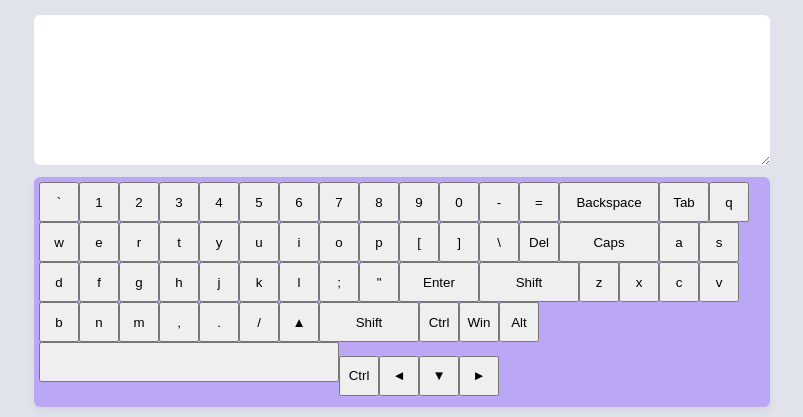
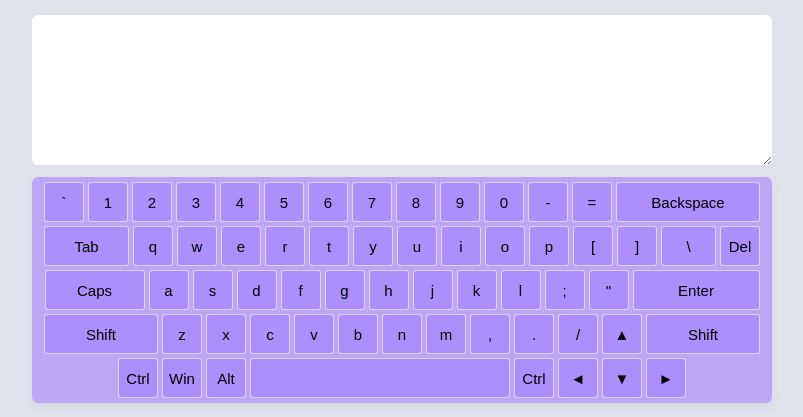
Before and after one commit to MariyaDemy/virtual-keyboard, a website with bundled scripts: page index.html in a window 1280 px wide. Shown: the part 92-509 px from the top of the page, without its empty margins (238-1041 px from the left). Built offline with nearby package versions, Linux system fonts and the light colour scheme.

Commit message:
fix: place buttons correctly

```diff
--- a/assets/style.css
+++ b/assets/style.css
@@ -15,7 +15,7 @@ html {
 
 .container {
     max-width: 80rem;
-    padding: 0px 2.5%;
+    padding: 0px 30px;
     margin: 0 auto;
 }
 
@@ -23,22 +23,6 @@ html {
     margin: 3rem 0;
     font-size: 4rem;
     text-align: center;
-}
-
-.footer__text {
-    margin: 2rem 0;
-    font-size: 2.2rem;
-    text-align: center;
-}
-
-.keyboard {
-    position: relative;
-    width: 100%;
-    height: 23rem;
-    border-radius: 0.6rem;
-    padding: 0.5rem;
-    background: #a37fff96;
-    box-shadow: 0 5px 10px rgba(0, 0, 0, 0.05);
 }
 
 .textarea {
@@ -57,3 +41,36 @@ html {
 .textarea::selection {
     background: #a37fff42;
 }
+
+.keyboard {
+    position: relative;
+    width: 100%;
+    height: 100%;
+    border-radius: 0.6rem;
+    padding: 0.5rem;
+    background: #a37fff96;
+    box-shadow: 0 5px 10px rgba(0, 0, 0, 0.05);
+    display: flex;
+    flex-wrap: wrap;
+    gap: 4px;
+    justify-content: center;
+}
+
+.keyboard__key {
+    background: inherit;
+    border-radius: 0.3rem;
+    border: 0.5px solid #ffffff9e;
+    font-size: 1.5rem;
+    cursor: pointer;
+    transition: all 0.4s ease;
+}
+
+.keyboard__key:active {
+    transform: scale(0.92);
+}
+
+.footer__text {
+    margin: 2rem 0;
+    font-size: 2.2rem;
+    text-align: center;
+}
--- a/js/Keyboard.mjs
+++ b/js/Keyboard.mjs
@@ -18,26 +18,36 @@ class Keyboard extends Component {
         const buttons = [];
 
         for (let i = 0; i < btnsChars.length; i++) {
-            if(["Backspace", "Caps", "Shift"].includes(btnsChars[i])){
+            if(btnsChars[i] === "Backspace"){
+                buttons.push(this._button({char: btnsChars[i], width: "144px"}));
+                continue;
+            }
+            if(btnsChars[i] === "Caps"){
                 buttons.push(this._button({char: btnsChars[i], width: "100px"}));
                 continue;
             }
             if(btnsChars[i] === "Tab"){
-                buttons.push(this._button({char: btnsChars[i], width: "50px"}));
+                buttons.push(this._button({char: btnsChars[i], width: "85px"}));
+                continue;
+            }
+            if(btnsChars[i] === "\\"){
+                buttons.push(this._button({char: btnsChars[i], width: "55px"}));
                 continue;
             }
             if(btnsChars[i] === "Enter"){
-                buttons.push(this._button({char: btnsChars[i], width: "80px"}));
+                buttons.push(this._button({char: btnsChars[i], width: "127px"}));
                 continue;
             }
             if(btnsChars[i] === ""){
-                buttons.push(this._button({char: btnsChars[i], width: "300px"}));
+                buttons.push(this._button({char: btnsChars[i], width: "260px"}));
+                continue;
+            }
+            if(btnsChars[i] === "Shift"){
+                buttons.push(this._button({char: btnsChars[i], width: "114px"}));
                 continue;
             }
             buttons.push(this._button({char: btnsChars[i], width: "40px"}));
         }
-
-        console.log(buttons);
 
         keyboard.append(...buttons);
 
@@ -50,8 +60,6 @@ class Keyboard extends Component {
         button.style.height = "40px";
         return button;
     }
-
-
 }
 
 
```
Also changed, not shown: js/Button.mjs (deleted, +0 -19 lines), .eslintrc.js.
